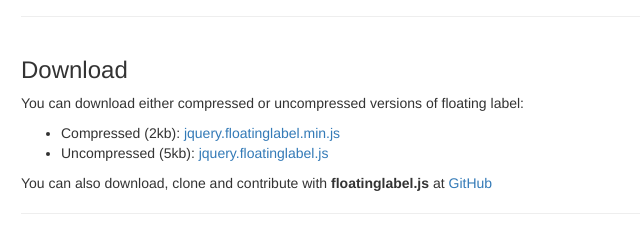
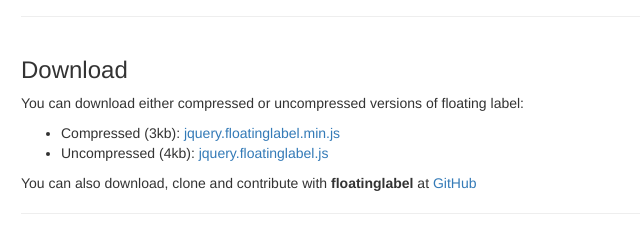
Before and after one commit to fabianofa/jquery.floatinglabel, a plain HTML site: page index.html in a window 1280 px wide. Shown: the part 1360-1601 px from the top of the page, 244-884 px from the left. Drawn offline with nearby package versions, Linux system fonts and the light colour scheme.

Commit message:
Fixing download links

```diff
--- a/index.html
+++ b/index.html
@@ -95,11 +95,11 @@
 				<h3>Download </h3>
 				<p> You can download either compressed or uncompressed versions of floating label: </p>
 				<ul>
-					<li> Compressed (2kb): <a href="https://github.com/fabianofa/jquery-filter-on-the-table/blob/master/js/jquery.fott.min.js"> jquery.floatinglabel.min.js</a></li>
-					<li> Uncompressed (5kb): <a href="https://github.com/fabianofa/jquery-filter-on-the-table/blob/master/js/jquery.fott.js"> jquery.floatinglabel.js</a></li>
+					<li> Compressed (3kb): <a href="https://github.com/fabianofa/jquery.floatinglabel/blob/master/jquery.floatinglabel.min.js"> jquery.floatinglabel.min.js</a></li>
+					<li> Uncompressed (4kb): <a href="https://github.com/fabianofa/jquery.floatinglabel/blob/master/jquery.floatinglabel.js"> jquery.floatinglabel.js</a></li>
 				</ul>
 
-				<p> You can also download, clone and contribute with <strong>floatinglabel.js</strong> at <a href="https://github.com/fabianofa/jquery-filter-on-the-table" target="_blank">GitHub</a>
+				<p> You can also download, clone and contribute with <strong>floatinglabel</strong> at <a href="https://github.com/fabianofa/jquery.floatinglabel" target="_blank">GitHub</a>
 				<hr>
 			</div>
 		</div>
```
